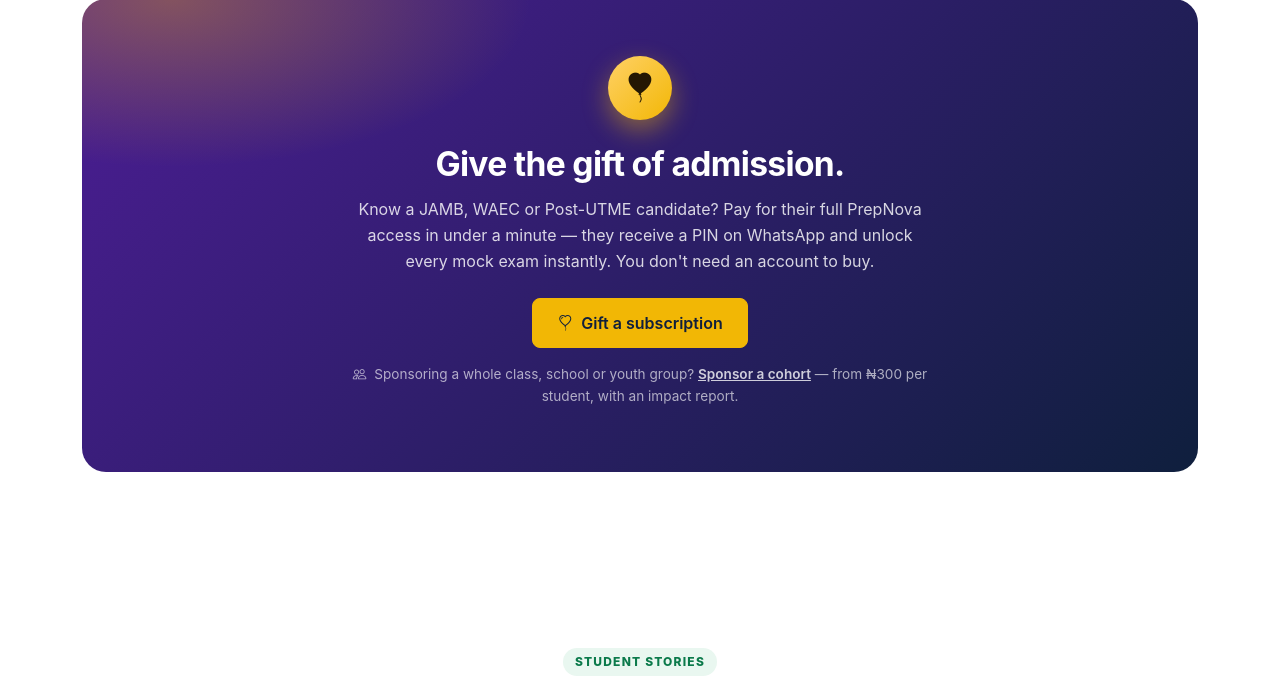
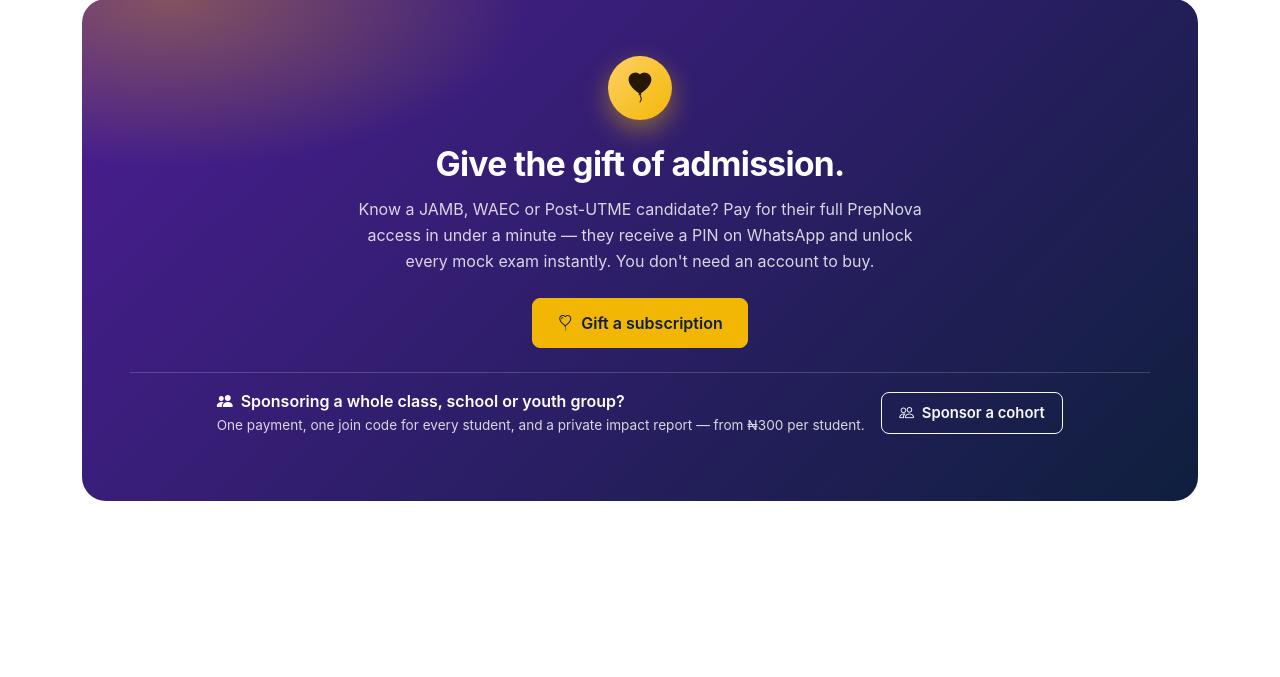
Before and after one commit to Aduagba90/cbt_app, a Flask app: page / in a window 1280 px wide. Shown: the part 5371-6048 px from the top of the page. Run offline with Flask 3, Linux system fonts and the light colour scheme; data that the repository does not hold is empty; parts of the project's set-up code (start-up, migrations or seed data) failed here and were passed over; some libraries are stand-ins or nearby versions.

Commit message:
Sponsor discoverability on phones: the landing nav links (incl. Sponsor) are hidden below lg by design, so the only mobile sponsor touchpoint was a small text line - replaced it with a proper banner card inside the #gift section (icon, copy, real button) that is visible and tappable in the mobile scroll flow; click-through verified at 320/390/768px; suite 57 checks, battery 13 suites / 626 green

```diff
--- a/templates/index.html
+++ b/templates/index.html
@@ -325,7 +325,15 @@
                 <a href="{{ url_for('gift_page') }}" class="btn btn-accent btn-lg"><i class="bi bi-balloon-heart me-1"></i> Gift a subscription</a>
                 {% if plans %}<span class="small" style="opacity:.85">From {{ plans[0]['price']|naira }} for {{ plans[0]['duration_days'] }} days · instant WhatsApp delivery</span>{% endif %}
             </div>
-            <p class="small mt-3 mb-0" style="opacity:.78"><i class="bi bi-people me-1"></i> Sponsoring a whole class, school or youth group? <a class="text-white fw-semibold text-decoration-underline" href="{{ url_for('sponsor_page') }}">Sponsor a cohort</a> — from ₦300 per student, with an impact report.</p>
+            <div class="mt-4 pt-3 w-100 reveal" style="border-top:1px solid rgba(255,255,255,.18)">
+                <div class="d-flex flex-wrap align-items-center justify-content-center gap-3">
+                    <div class="text-start">
+                        <div class="fw-semibold"><i class="bi bi-people-fill me-1"></i> Sponsoring a whole class, school or youth group?</div>
+                        <div class="small" style="opacity:.82">One payment, one join code for every student, and a private impact report — from ₦300 per student.</div>
+                    </div>
+                    <a href="{{ url_for('sponsor_page') }}" class="btn btn-outline-light flex-shrink-0"><i class="bi bi-people me-1"></i> Sponsor a cohort</a>
+                </div>
+            </div>
         </div>
     </div>
 </section>
```
